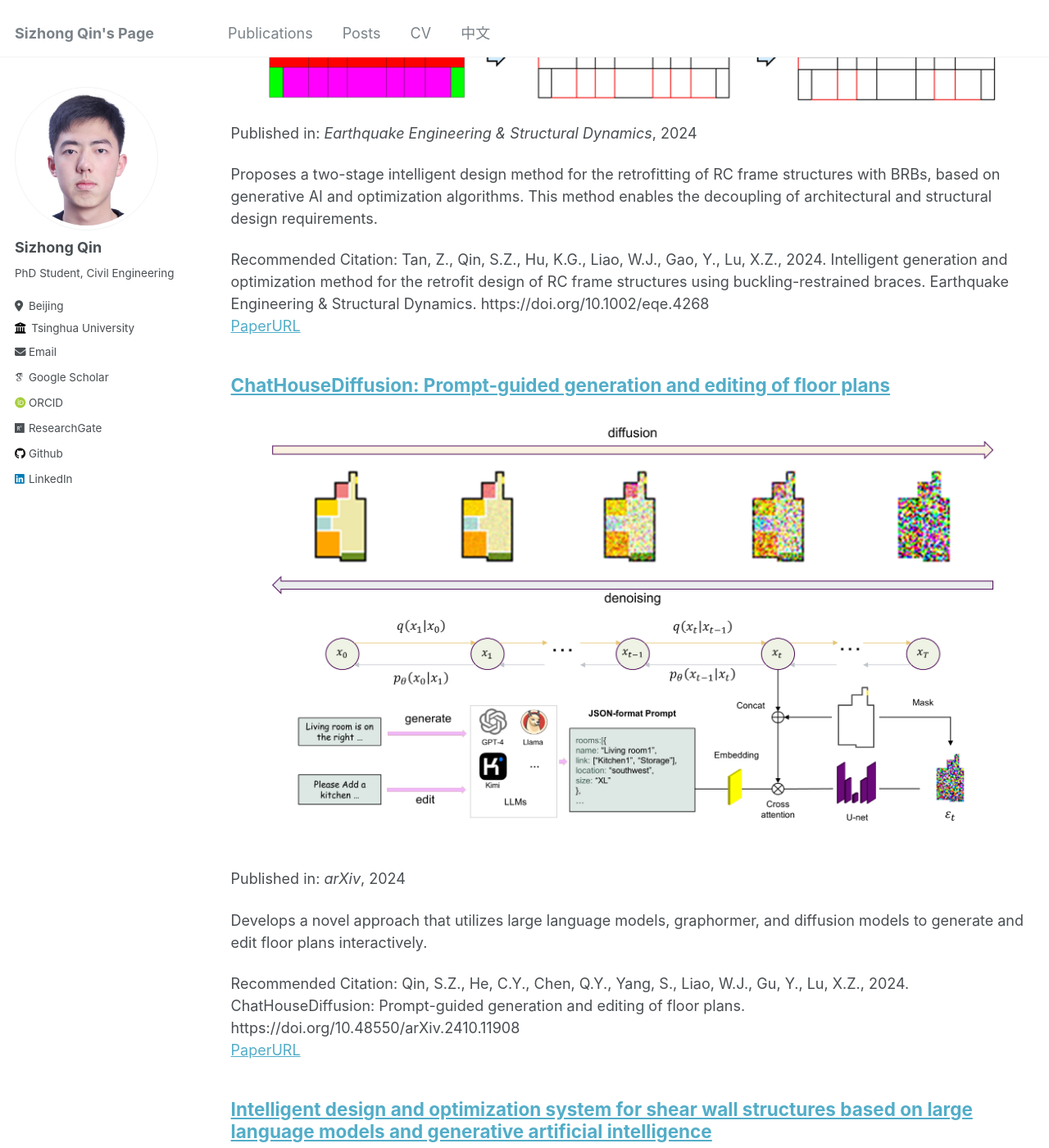
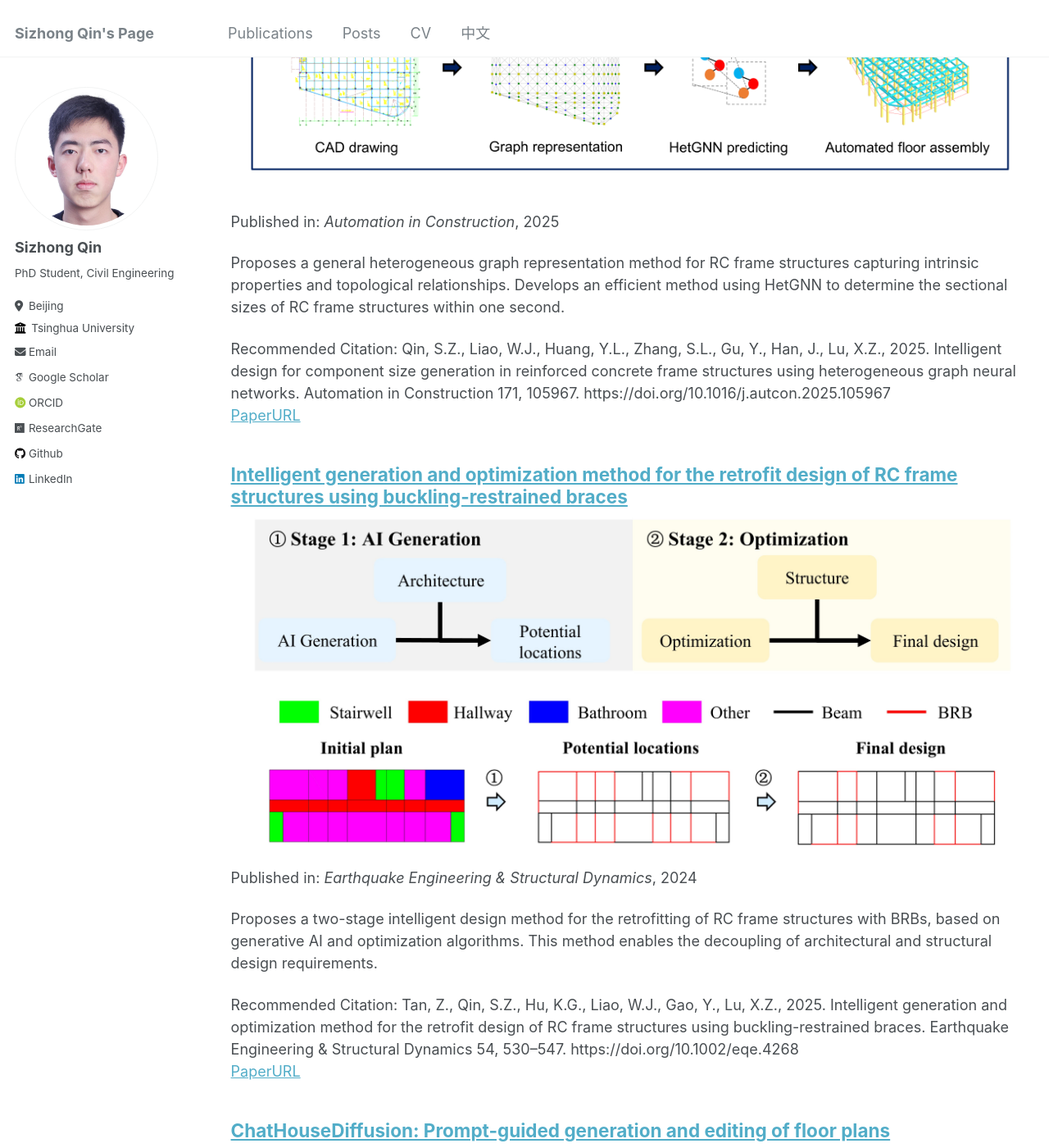
Before and after one commit to qinsz01/qsz_academic, a Jekyll site: the page built from _pages/publications.md, in a window 1280 px wide and 1400 px high, scrolled down 564 px. Shown: the whole window at 82% size. Built offline with Jekyll 4.4.1, drawn with Linux system fonts in a browser that asks for light colours; some web fonts are replaced; some of the changed text lies outside the part shown.

Commit message:
feat: add AIC

```diff
--- a/_publications/2024-11-14-EESD.md
+++ b/_publications/2024-11-14-EESD.md
@@ -6,7 +6,7 @@ excerpt: 'Proposes a two-stage intelligent design method for the retrofitting of
 date: 2024-11-14
 venue: 'Earthquake Engineering & Structural Dynamics'
 paperurl: 'https://doi.org/10.1002/eqe.4268'
-citation: 'Tan, Z., Qin, S.Z., Hu, K.G., Liao, W.J., Gao, Y., Lu, X.Z., 2024. Intelligent generation and optimization method for the retrofit design of RC frame structures using buckling-restrained braces. Earthquake Engineering & Structural Dynamics. https://doi.org/10.1002/eqe.4268'
+citation: 'Tan, Z., Qin, S.Z., Hu, K.G., Liao, W.J., Gao, Y., Lu, X.Z., 2025. Intelligent generation and optimization method for the retrofit design of RC frame structures using buckling-restrained braces. Earthquake Engineering & Structural Dynamics 54, 530–547. https://doi.org/10.1002/eqe.4268'
 locale: en
 header:
     teaser: "2024-11-14-EESD.png"
--- /dev/null
+++ b/_publications/2025-01-13-AIC.md
@@ -0,0 +1,18 @@
+---
+title: 'Intelligent design for component size generation in reinforced concrete frame structures using heterogeneous graph neural networks'
+collection: publications
+permalink: /publication/2025-01-13-JOBE
+excerpt: 'Proposes a general heterogeneous graph representation method for RC frame structures capturing intrinsic properties and topological relationships. Develops an efficient method using HetGNN to determine the sectional sizes of RC frame structures within one second.'
+date: 2025-01-13
+venue: 'Automation in Construction'
+paperurl: 'https://doi.org/10.1016/j.autcon.2025.105967'
+citation: 'Qin, S.Z., Liao, W.J., Huang, Y.L., Zhang, S.L., Gu, Y., Han, J., Lu, X.Z., 2025. Intelligent design for component size generation in reinforced concrete frame structures using heterogeneous graph neural networks. Automation in Construction 171, 105967. https://doi.org/10.1016/j.autcon.2025.105967'
+locale: en
+header:
+    teaser: "2025-01-13-AIC.png"
+tags:
+    - firstauthor
+    - english
+---
+
+Traditional reinforced concrete (RC) frame design depends on extensive engineering experience and iterative verification processes, often resulting in significant inefficiencies. The diversity in the topologies and behaviors of structural components further presents considerable obstacles to effective machine learning applications in design. This paper introduces an approach using heterogeneous graph neural networks (HetGNNs) to automate and optimize the dimensioning of frame components. This method captures the distinct frame topologies by developing a precisely tailored heterogeneous graph node representation. Leveraging a unique dataset derived from engineering drawings, the HetGNN model learns to size the component sections accurately. It is demonstrated that this method offers a transformative improvement in the efficiency, accuracy, and cost-effectiveness of structural design while adhering to design standards. The size design of RC frame structures can be completed in under one second, with an average size deviation of around 50 mm (one module) compared to those designed by engineers.
```
Also changed, not shown: _posts/2025-01-13-AIC-zh.md (added, +12 -0 lines), _posts/2025-01-13-AIC.md (added, +12 -0 lines), _publications/2024-11-14-EESD-zh.md (+2 -2 lines), _publications/2025-01-13-AIC-zh.md (added, +19 -0 lines), images/2025-01-13-AIC.png (added).
